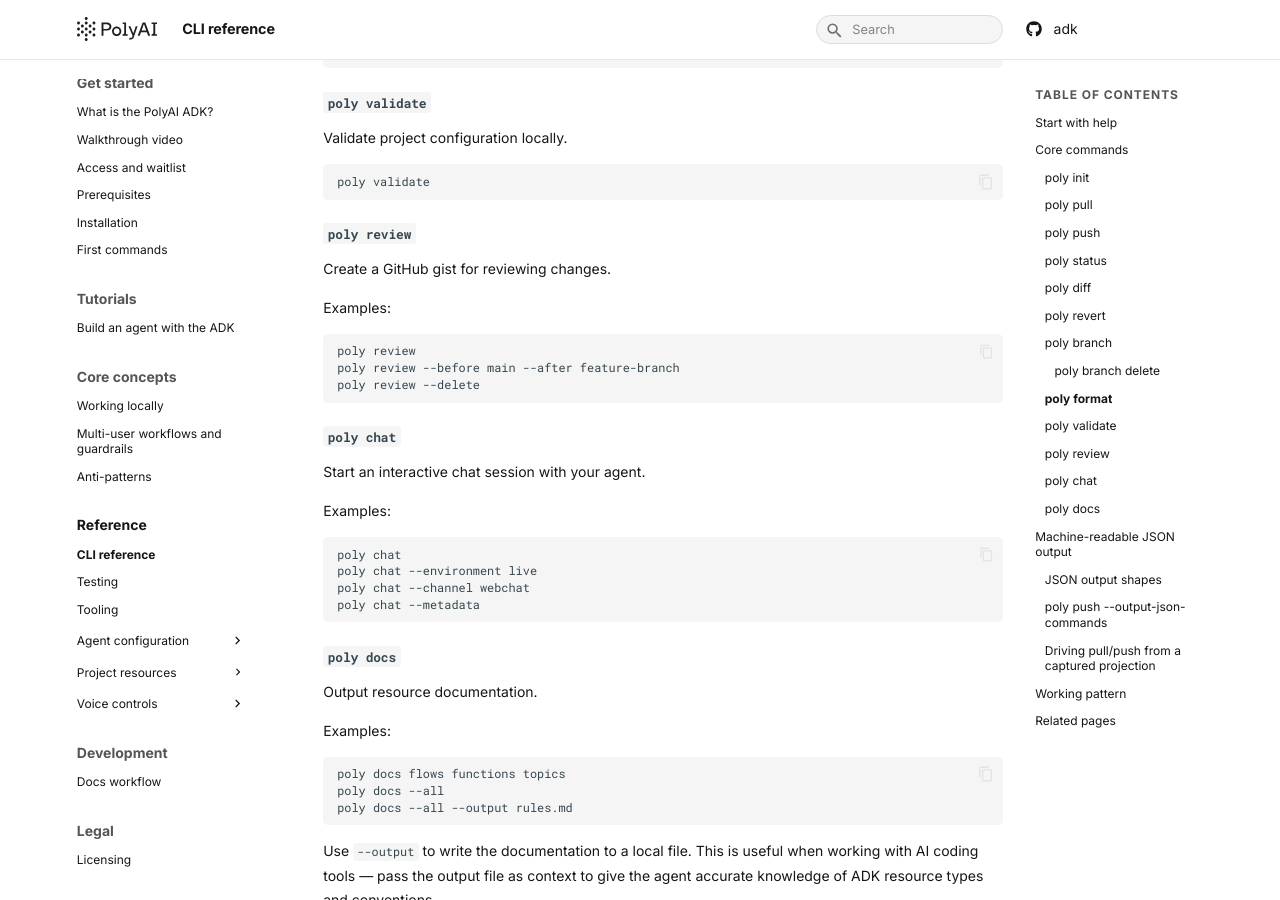
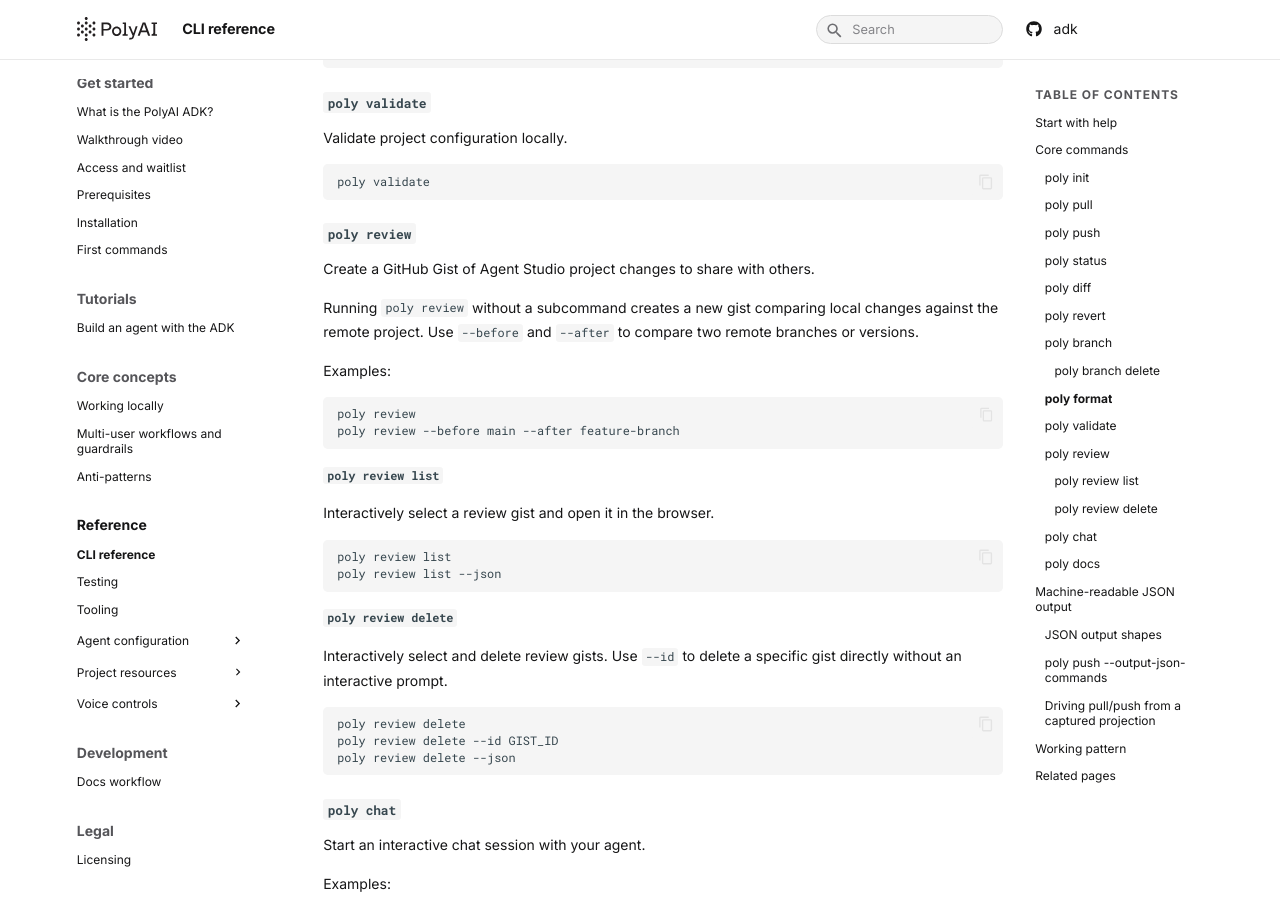
Before and after one commit to polyai/adk, an MkDocs documentation site: the page built from docs/docs/reference/cli.md, in a window 1280 px wide and 900 px high, scrolled down 2700 px. Built offline with MkDocs 1.6.1 and Material for MkDocs 9.7.7, drawn with Linux system fonts in a browser that asks for light colours.

Commit message:
Update cli.md

```diff
--- a/docs/docs/reference/cli.md
+++ b/docs/docs/reference/cli.md
@@ -154,14 +154,34 @@
 
 ### `poly review`
 
-Create a GitHub gist for reviewing changes.
+Create a GitHub Gist of Agent Studio project changes to share with others.
+
+Running `poly review` without a subcommand creates a new gist comparing local changes against the remote project. Use `--before` and `--after` to compare two remote branches or versions.
 
 Examples:
 
 ~~~bash
 poly review
 poly review --before main --after feature-branch
-poly review --delete
+~~~
+
+#### `poly review list`
+
+Interactively select a review gist and open it in the browser.
+
+~~~bash
+poly review list
+poly review list --json
+~~~
+
+#### `poly review delete`
+
+Interactively select and delete review gists. Use `--id` to delete a specific gist directly without an interactive prompt.
+
+~~~bash
+poly review delete
+poly review delete --id GIST_ID
+poly review delete --json
 ~~~
 
 ### `poly chat`
```
